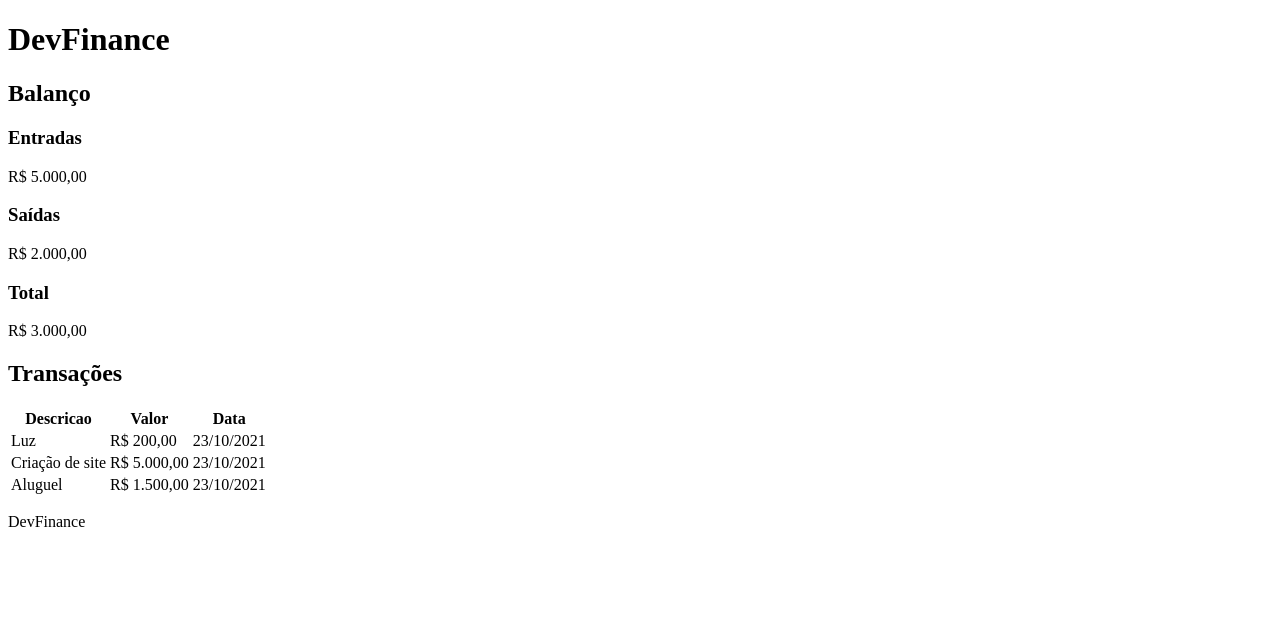
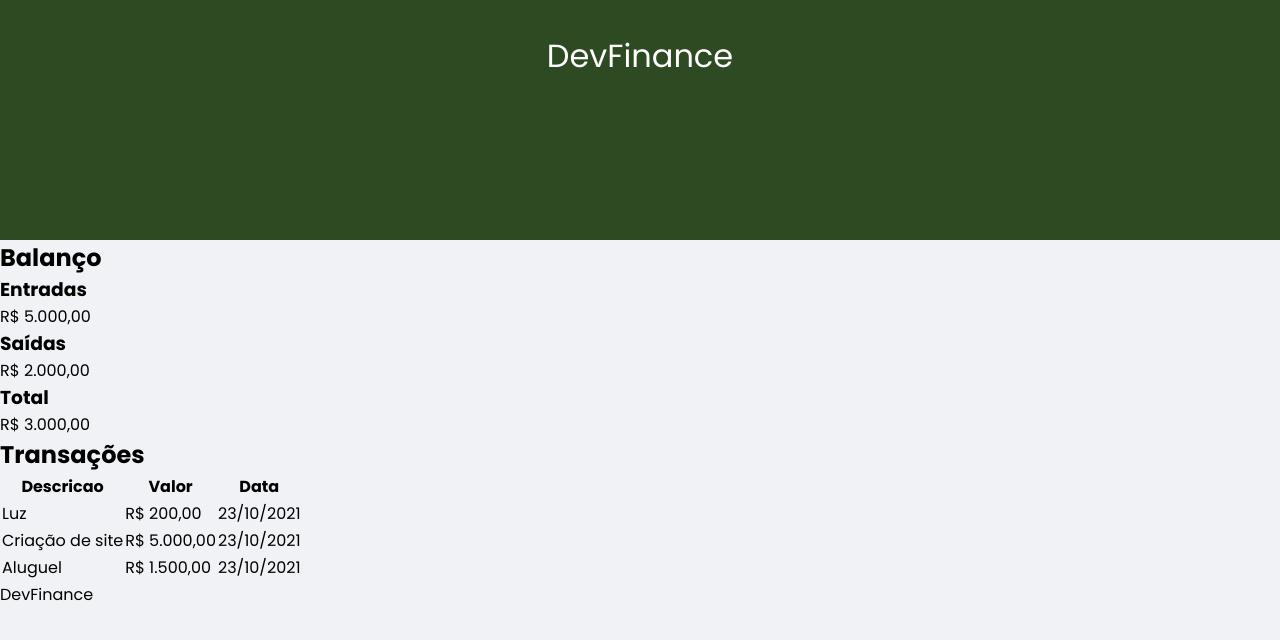
Before and after one commit to marcioliveira/DevFinance, a plain HTML site: page index.html in a window 1280 px wide. Drawn offline with Linux system fonts and the light colour scheme.

Commit message:
:lipstick: Add header styles

```diff
--- a/index.html
+++ b/index.html
@@ -4,6 +4,13 @@
     <meta charset="UTF-8" />
     <meta http-equiv="X-UA-Compatible" content="IE=edge" />
     <meta name="viewport" content="width=device-width, initial-scale=1.0" />
+    <link rel="stylesheet" href="./style.css" />
+    <link rel="preconnect" href="https://fonts.googleapis.com" />
+    <link rel="preconnect" href="https://fonts.gstatic.com" crossorigin />
+    <link
+      href="https://fonts.googleapis.com/css2?family=Fira+Code:wght@300;500&family=Poppins:wght@400;700&family=Press+Start+2P&family=Roboto+Condensed:wght@300;400&display=swap"
+      rel="stylesheet"
+    />
     <title>DevFinance</title>
   </head>
   <body>
--- /dev/null
+++ b/style.css
@@ -0,0 +1,22 @@
+* {
+  margin: 0;
+  padding: 0;
+  box-sizing: border-box;
+}
+
+body {
+  background: #f0f2f5;
+  font-family: "Poppins", sans-serif;
+}
+
+/* ==== Header ====================== */
+header {
+  background: #2d4a22;
+  padding: 2rem 0 10rem;
+  text-align: center;
+}
+
+#logo {
+  color: #fff;
+  font-weight: 100;
+}
```
